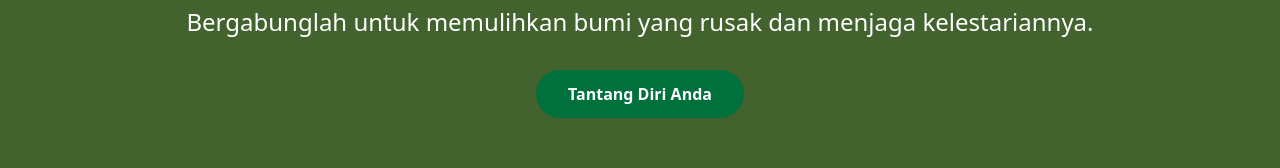
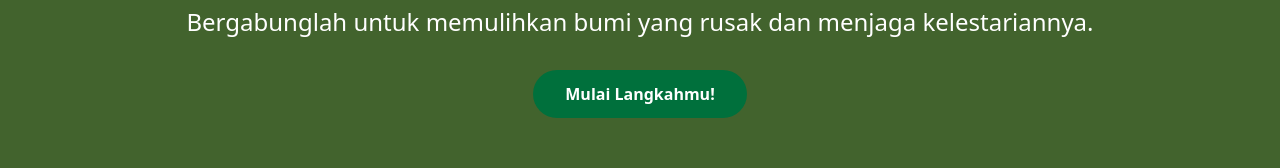
Before and after one commit to KhrAini/React-EcoSteps, a React (Vite) app in the folder Mini Project/Eco Steps/: page /home in a window 1280 px wide. Shown: the part 386-554 px from the top of the page. Built offline with nearby package versions, Linux system fonts and the light colour scheme; what tailwindcss-bg-patterns would draw is missing.

Commit message:
update home

```diff
--- a/Mini Project/Eco Steps/src/pages/Home.jsx
+++ b/Mini Project/Eco Steps/src/pages/Home.jsx
@@ -17,7 +17,7 @@ const Home = () => {
           className="bg-[#00703c] text-white font-semibold py-3 px-8 rounded-full hover:bg-black transition duration-300"
           onClick={handleClick}
         >
-          Tantang Diri Anda
+          Mulai Langkahmu!
         </button>
       </div>
 
```
